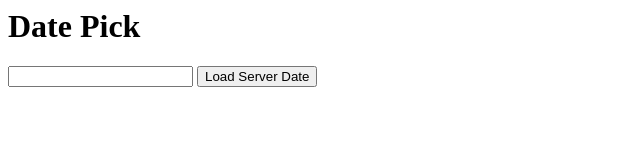
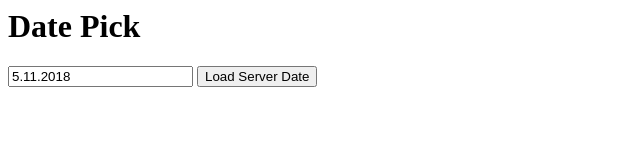
Before and after one commit to alexvov169/Web-design, a plain HTML site: page lab-3/index.html in a window 1280 px wide. Shown: the full height of the page, 0-640 px from the left. Drawn offline with nearby package versions, Linux system fonts and the light colour scheme.

Commit message:
text field initializes

```diff
--- a/lab-3/index.html
+++ b/lab-3/index.html
@@ -25,12 +25,15 @@
 	<script type="text/javascript">
 		$(document).ready(function() {
 			var generateDatePicker = function(date) {
+				var dateArray = [date.weekday, date.day, date.month, date.year];
+
 				["#year-switcher", "#month-switcher", "#day-switcher"].map(id => $(id).html(''));
 				var ids = ['#date-text', '#date-pick-wrapper', '#date-pick-close', '#year-switcher', '#month-switcher', '#day-switcher'];
 				datePick.apply(null,
 					ids.map(id => $(id).get(0))
 					.concat(['tr', 'th', 'td'].map(tag => () => { return document.createElement(tag) }))
-					.concat([date.weekday, date.day, date.month, date.year]));
+					.concat(dateArray));
+				$("#date-text").get(0).value = (date.day+'.'+date.month+'.'+date.year);
 			};
 			generateDatePicker({weekday: 2, day: 5, month: 11, year: 2018});
 			$("#loader").click(() => $.getJSON("date.json", generateDatePicker));
--- a/lab-3/server.js
+++ b/lab-3/server.js
@@ -17,5 +17,5 @@ app.get('/date.json', function (req, res) {
 })
 
 var server = app.listen(8081, function () {
-   console.log("Example app is listening to http://localhost:%s", server.address().port)
+   console.log("Server is listening to http://localhost:%s", server.address().port)
 })
```
